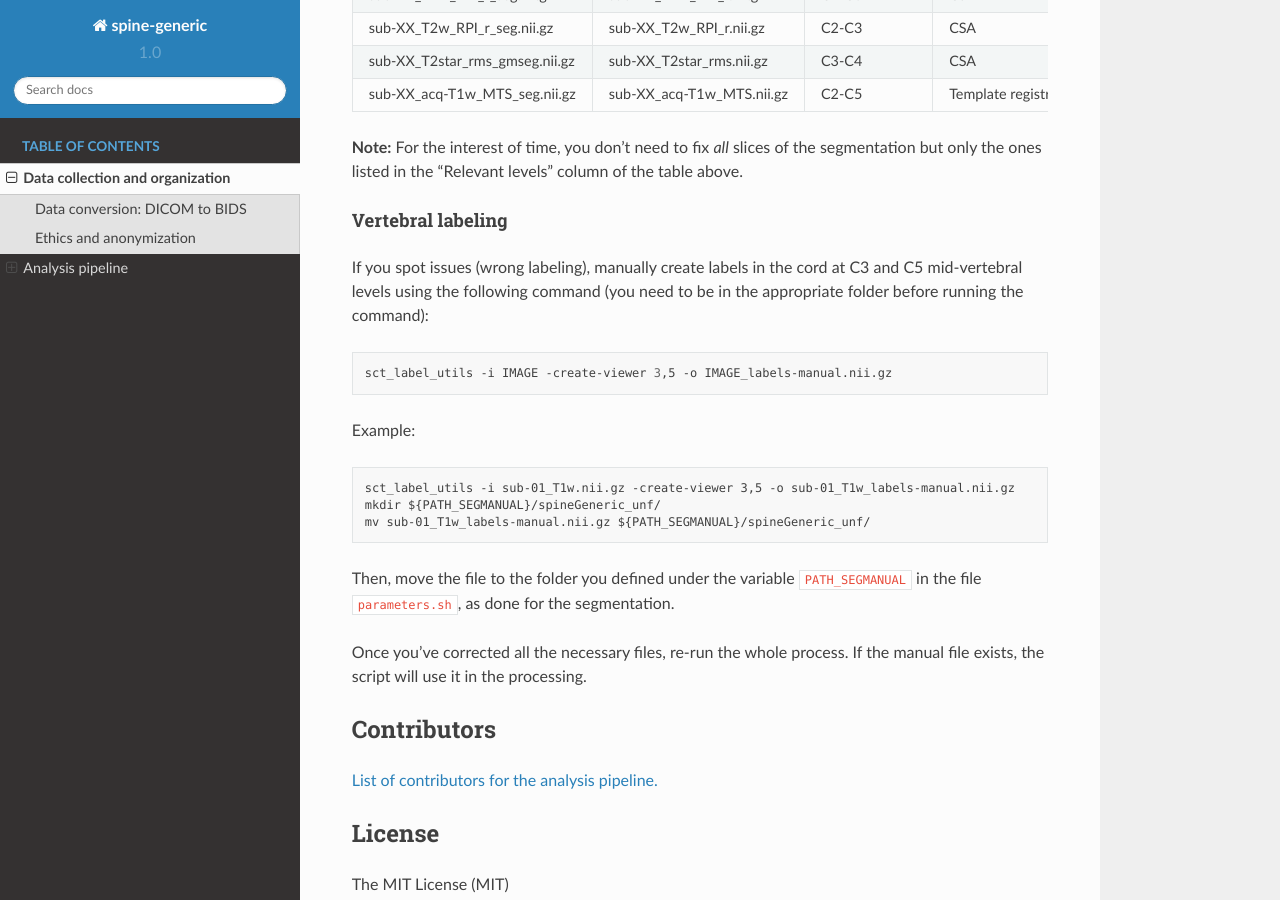
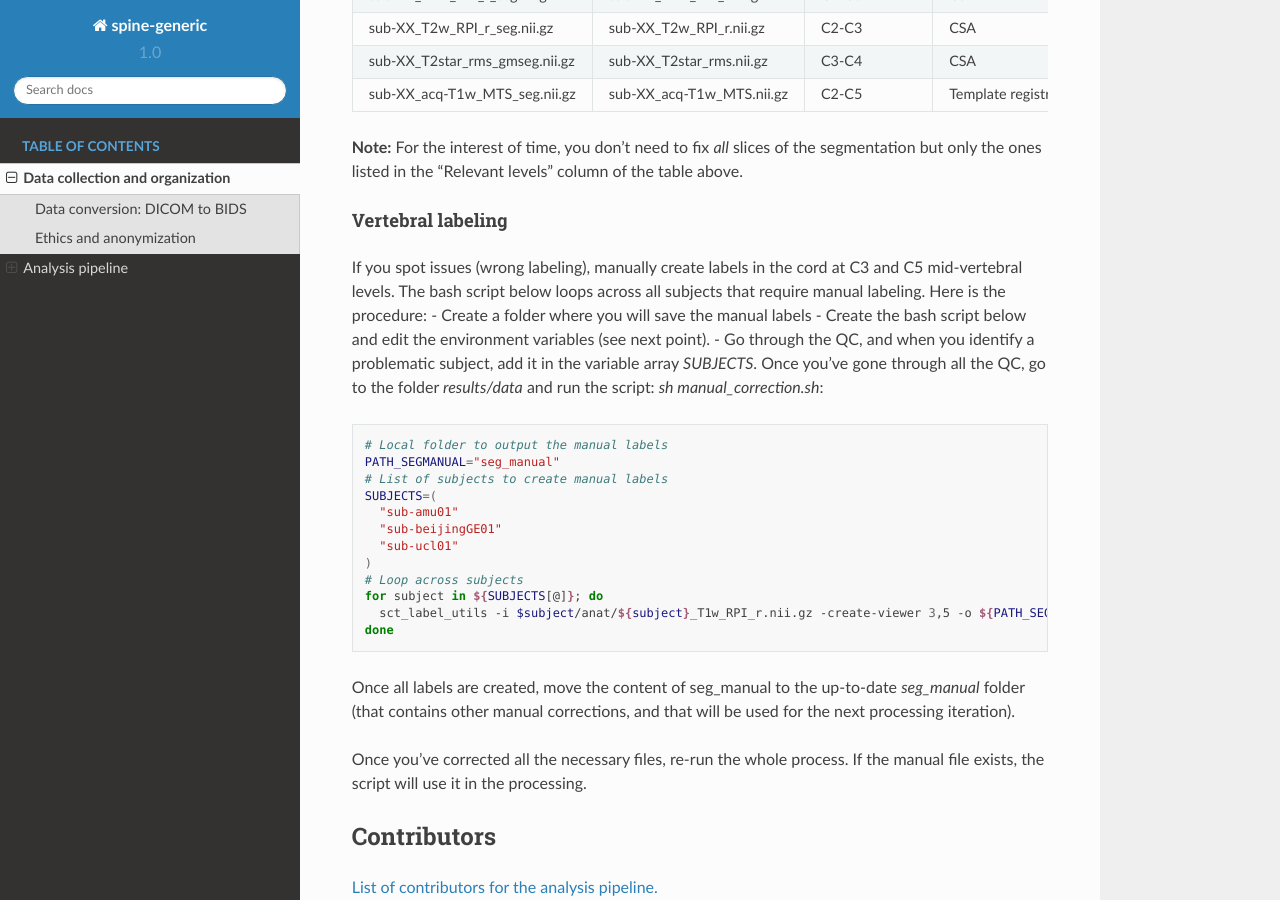
Before and after one commit to spine-generic/spine-generic, a Sphinx documentation site: the page built from docs/documentation.rst, in a window 1280 px wide and 900 px high, scrolled down 5437 px. Built offline with Sphinx 7.4.7 and the Read the Docs theme 2.0.0, drawn with Linux system fonts in a browser that asks for light colours.

Commit message:
docs/documentation.rst: Clarified vertebral labeling QC

```diff
--- a/docs/documentation.rst
+++ b/docs/documentation.rst
@@ -304,24 +304,32 @@ Vertebral labeling
 ^^^^^^^^^^^^^^^^^^
 
 If you spot issues (wrong labeling), manually create labels in the cord
-at C3 and C5 mid-vertebral levels using the following command (you need
-to be in the appropriate folder before running the command):
+at C3 and C5 mid-vertebral levels. The bash script below loops across all
+subjects that require manual labeling. Here is the procedure:
+- Create a folder where you will save the manual labels
+- Create the bash script below and edit the environment variables (see next point).
+- Go through the QC, and when you identify a problematic subject, add it in
+the variable array `SUBJECTS`. Once you've gone through all the QC, go to the
+folder `results/data` and run the script: `sh manual_correction.sh`:
 
 .. code-block:: bash
 
-  sct_label_utils -i IMAGE -create-viewer 3,5 -o IMAGE_labels-manual.nii.gz
+  # Local folder to output the manual labels
+  PATH_SEGMANUAL="seg_manual"
+  # List of subjects to create manual labels
+  SUBJECTS=(
+    "sub-amu01"
+    "sub-beijingGE01"
+    "sub-ucl01"
+  )
+  # Loop across subjects
+  for subject in ${SUBJECTS[@]}; do
+    sct_label_utils -i $subject/anat/${subject}_T1w_RPI_r.nii.gz -create-viewer 3,5 -o ${PATH_SEGMANUAL}/${subject}_T1w_RPI_r_labels-manual.nii.gz
+  done
 
-Example:
-
-::
-
-  sct_label_utils -i sub-01_T1w.nii.gz -create-viewer 3,5 -o sub-01_T1w_labels-manual.nii.gz
-  mkdir ${PATH_SEGMANUAL}/spineGeneric_unf/
-  mv sub-01_T1w_labels-manual.nii.gz ${PATH_SEGMANUAL}/spineGeneric_unf/
-
-Then, move the file to the folder you defined under the
-variable ``PATH_SEGMANUAL`` in the file ``parameters.sh``, as done for
-the segmentation.
+Once all labels are created, move the content of seg_manual to the up-to-date
+`seg_manual` folder (that contains other manual corrections, and that will be
+used for the next processing iteration).
 
 Once you've corrected all the necessary files, re-run the whole process.
 If the manual file exists, the script will use it in the processing.
```
